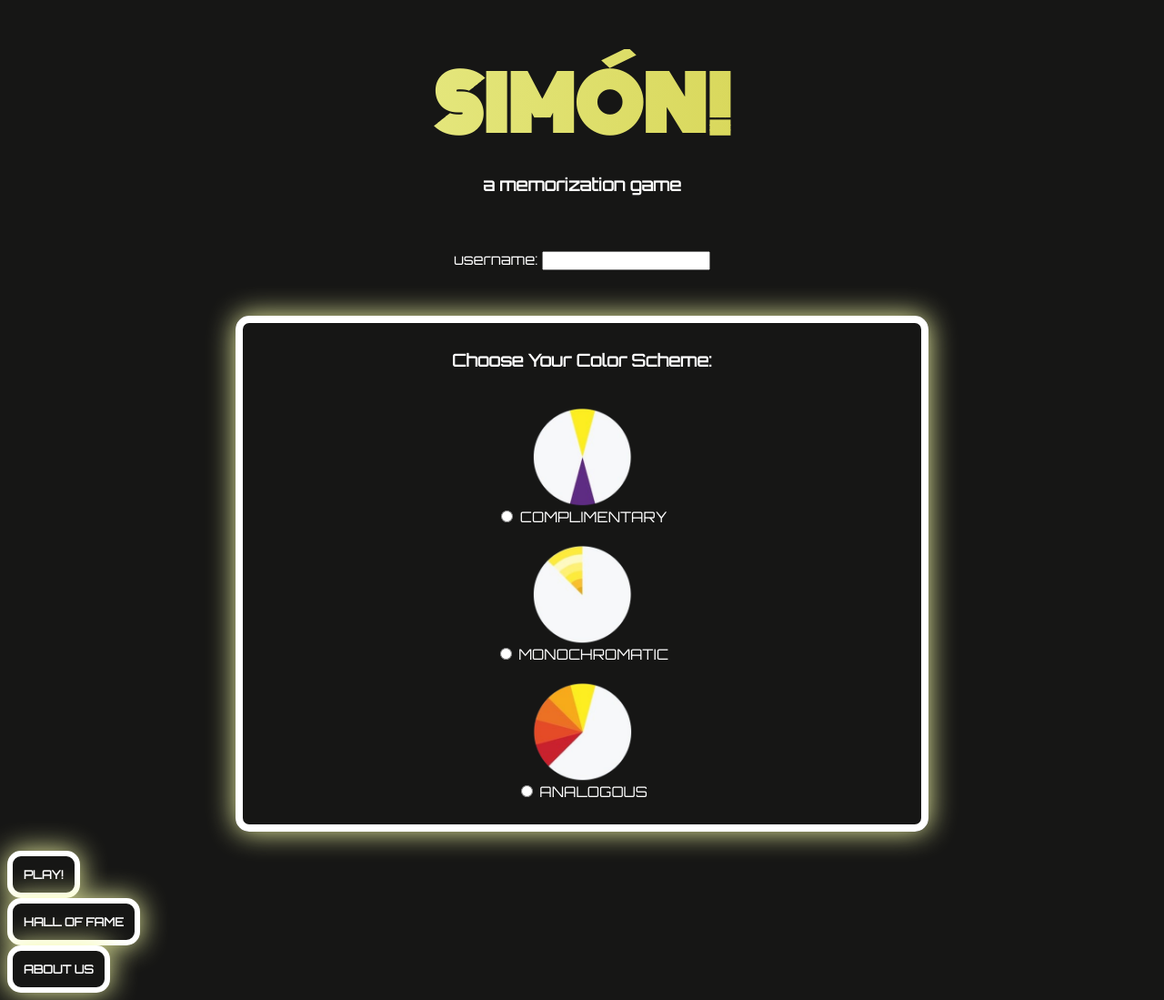
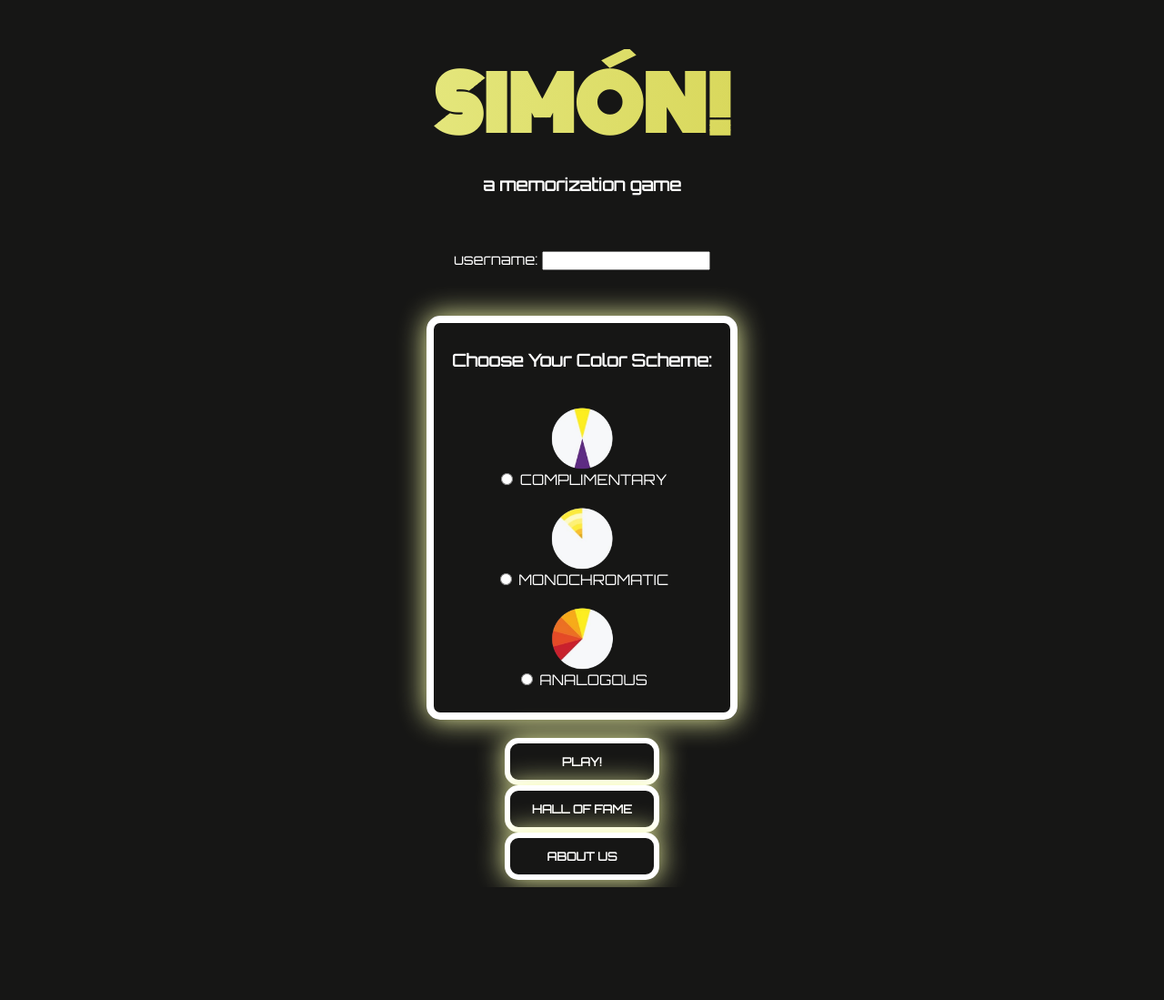
Before and after one commit to simon-gang/simon-gang.github.io, a plain HTML site: page index.html in a window 1280 px wide. Shown: the whole page at 91% size. After the commit the page ends 975 px from the top, so only its background shows below. Drawn offline with Linux system fonts and the light colour scheme.

Commit message:
updated some css

```diff
--- a/index.html
+++ b/index.html
@@ -41,7 +41,7 @@
                     </p>
                 </legend>
             </fieldset>
-            <button id="home-button" type="submit">PLAY!</button>
+            <button id="home-button" type="submit" class="buttons">PLAY!</button>
         </form>
         <a href="./hall-of-fame.html"><button>HALL OF FAME</button></a>
         <a href="./about-us.html"><button>ABOUT US</button></a>
--- a/src/game-page.css
+++ b/src/game-page.css
@@ -3,7 +3,7 @@ header {
     text-align: center;
 }
 .status-bar {
-    width: 70%;
+    max-width: 50%;
     margin-left: auto;
     margin-right: auto;
     display: block;
@@ -71,15 +71,20 @@ main {
     filter: opacity(50%)
 }
 
-#buttons {
-    padding-top: 40px;
+.buttons {
     display: grid;
     margin: 0 auto;
     justify-items: center;
     grid-gap: 5px;
+    widows: 170px;
+}
+
+#game-buttons {
+    padding-top: 40px;
 }
 
 button {
+    width: 170px;
     padding: 12px;
     font-family: Orbitron, sans-serif;
     font-size: .8em;
@@ -97,7 +102,7 @@ button {
 button:hover {
     padding: 12px;
     font-family: Orbitron, sans-serif;
-    font-size: 1em;
+    font-size: .9em;
     font-weight: bolder;
     border: 6px solid;
     border-radius: 15px;
--- a/src/game-page.js
+++ b/src/game-page.js
@@ -78,7 +78,7 @@ for(let i = 0; i < lights.length; i++) {
             const guess = i;
             position++;
             compare(correct, guess);
-        }, 500);
+        }, 400);
     });
 }
 
--- a/src/main.css
+++ b/src/main.css
@@ -20,7 +20,7 @@ h1 {
 }
 
 #scheme-image {
-    width: 15%;
+    width: 70px;
     display: flex;
     padding-top: 20px;
     margin: auto;
@@ -43,7 +43,9 @@ fieldset {
 legend {
     padding-top: 10px;
     padding-bottom: 10px;
-    width: 60%;
+    padding-right: 20px;
+    padding-left: 20px;
+    max-width: 60%;
     color: #fff;
     border: 8px solid;
     border-radius: 15px;
@@ -69,4 +71,6 @@ legend {
 
 a {
     text-decoration: none;
+    display: flex;
+    justify-content: center;
 }
```
Also changed, not shown: game-page.html (+2 -2 lines).
